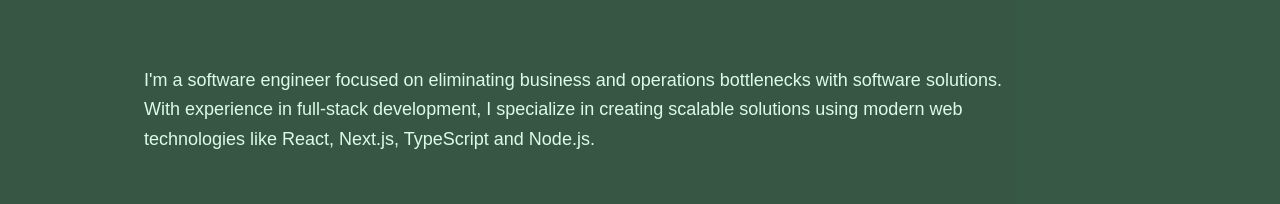
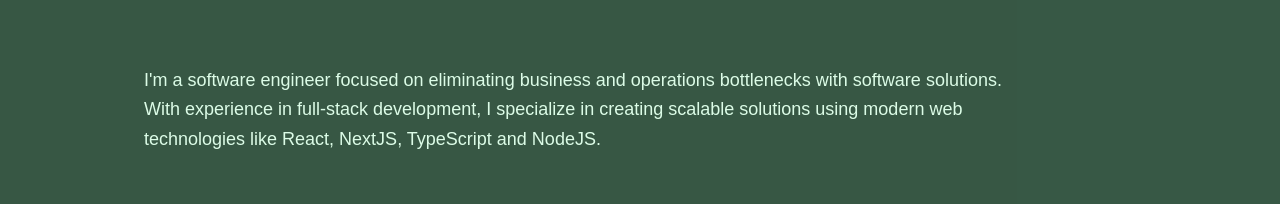
Before and after one commit to emetos05/portfolioV2, a Next.js app: page / in a window 1280 px wide. Shown: the part 290-494 px from the top of the page. Built offline with nearby package versions, Linux system fonts and the light colour scheme; a web font is replaced by a local one.

Commit message:
Update page.tsx

```diff
--- a/src/app/page.tsx
+++ b/src/app/page.tsx
@@ -129,8 +129,8 @@
                 I'm a software engineer focused on eliminating business and
                 operations bottlenecks with software solutions. With experience
                 in full-stack development, I specialize in creating scalable
-                solutions using modern web technologies like React, Next.js,
-                TypeScript and Node.js.
+                solutions using modern web technologies like React, NextJS,
+                TypeScript and NodeJS.
               </p>
             </motion.div>
 
```
